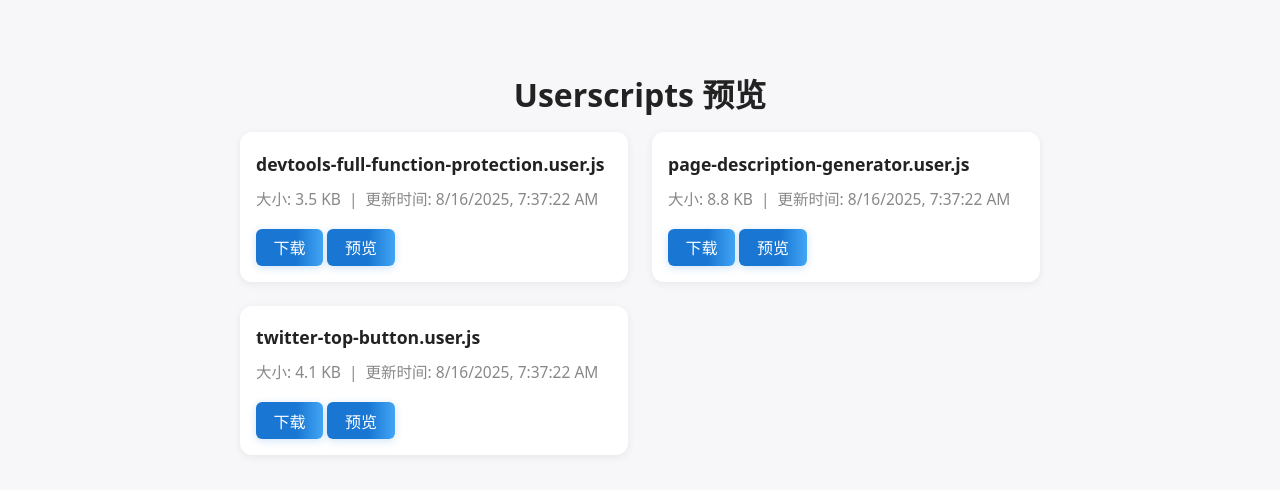
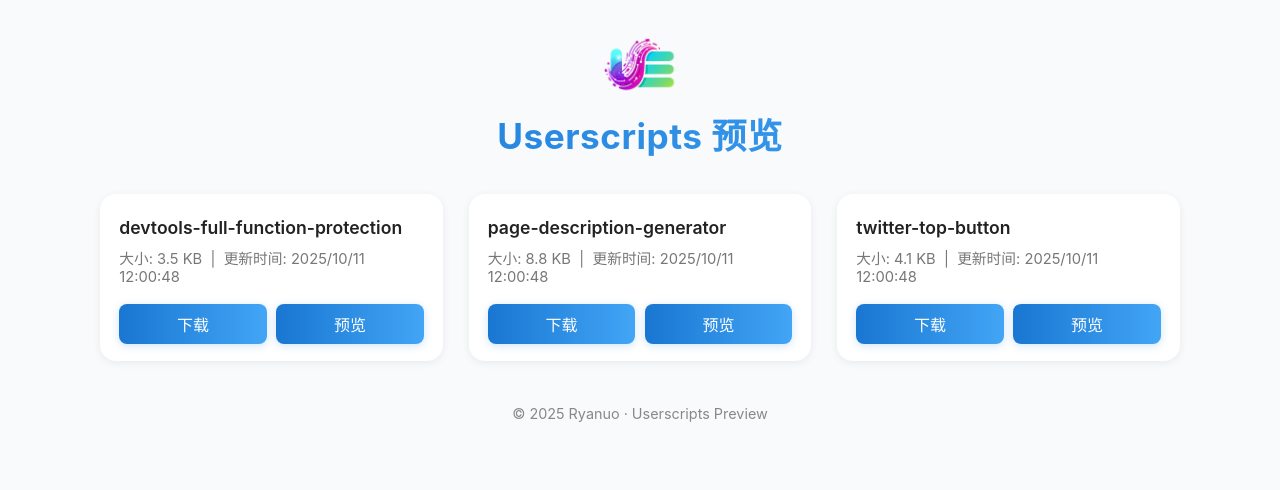
Before and after one commit to ryanuo/userscripts, a website: page index.html in a window 1280 px wide. Drawn offline with Linux system fonts and the light colour scheme.

Commit message:
feat(index): redesign UI with improved styling and favicon support
- Add favicon.ico and link it in index.html
- Redesign layout with CSS variables and dark mode enhancements
- Improve card and button styles with hover effects and transitions
- Update file metadata display format and timestamps
- Add logo link to GitHub repository in the header
- Include footer with copyright information
- Update README.md with new generation timestamp

```diff
--- a/index.html
+++ b/index.html
@@ -4,76 +4,158 @@
   <meta charset="utf-8">
   <title>Userscripts 预览</title>
   <meta name="viewport" content="width=device-width,initial-scale=1">
+  <link rel="icon" href="./favicon.ico">
   <style>
-    body {
-      font-family: system-ui, sans-serif;
-      margin: 0; padding: 0; background: var(--bg,#f7f7fa); min-height: 100vh;
-      color: var(--fg,#222); transition: background .3s,color .3s;
+    :root {
+      --bg: #f9fafc;
+      --fg: #222;
+      --card-bg: #fff;
+      --accent: #1976d2;
+      --accent-light: #42a5f5;
+      --shadow: 0 2px 8px #0001;
     }
     @media (prefers-color-scheme: dark) {
-      body { --bg: #181a1b; --fg: #eee; }
-      .card { background: #23272e; box-shadow: 0 2px 8px #0004; }
-      a { color: #90caf9; }
+      :root {
+        --bg: #181a1b;
+        --fg: #eee;
+        --card-bg: #23272e;
+        --shadow: 0 2px 12px #0005;
+      }
     }
-    h1 { font-size: 2em; margin: 1.2em 0 0.5em 0; text-align:center; }
-    .container { max-width: 800px; margin: 0 auto; padding: 2em 1em; }
-    .grid { display: grid; grid-template-columns: repeat(auto-fit,minmax(260px,1fr)); gap: 1.5em; }
+    body {
+      margin: 0;
+      font-family: "Inter", system-ui, sans-serif;
+      background: var(--bg);
+      color: var(--fg);
+      min-height: 100vh;
+      transition: background .3s, color .3s;
+    }
+    h1 {
+      text-align: center;
+      font-size: 2.2em;
+      font-weight: 700;
+      margin: 0 0 1em;
+      background: linear-gradient(90deg, var(--accent), var(--accent-light));
+      -webkit-background-clip: text;
+      -webkit-text-fill-color: transparent;
+      letter-spacing: 0.5px;
+    }
+    .container {
+      max-width: 1080px;
+      margin: 0 auto;
+      padding: 1.5em 1.2em 3em;
+    }
+    .grid {
+      display: grid;
+      gap: 1.6em;
+      grid-template-columns: repeat(auto-fit, minmax(260px, 1fr));
+    }
     .card {
-      background: #fff; border-radius: 12px; box-shadow: 0 2px 8px #0001;
-      padding: 1.2em 1em 1em 1em; display: flex; flex-direction: column; gap: 0.7em;
-      transition: box-shadow .2s;
+      background: var(--card-bg);
+      border-radius: 16px;
+      box-shadow: var(--shadow);
+      padding: 1.4em 1.2em 1.1em;
+      display: flex;
+      flex-direction: column;
+      justify-content: space-between;
+      gap: 0.6em;
+      transition: transform .2s ease, box-shadow .3s ease;
     }
-    .card:hover { box-shadow: 0 4px 16px #1976d233; }
-    .filename { font-weight: 600; font-size: 1.1em; word-break: break-all; }
-    .meta { color: #888; font-size: 0.97em; }
-    .actions { margin-top: 0.5em; }
+    .card:hover {
+      transform: translateY(-4px);
+      box-shadow: 0 6px 20px #1976d233;
+    }
+    .filename {
+      font-size: 1.1em;
+      font-weight: 600;
+      word-break: break-all;
+    }
+    .meta {
+      font-size: 0.92em;
+      color: #777;
+    }
+    @media (prefers-color-scheme: dark) {
+      .meta { color: #aaa; }
+    }
+    .actions {
+      margin-top: 0.5em;
+      display: flex;
+      gap: 0.6em;
+    }
     .btn {
-      display: inline-block; padding: 0.4em 1.1em; border-radius: 6px;
-      background: linear-gradient(90deg,#1976d2 60%,#42a5f5 100%);
-      color: #fff; text-decoration: none; font-weight: 500; font-size: 1em;
-      border: none; cursor: pointer; transition: background .2s;
+      flex: 1;
+      text-align: center;
+      padding: 0.5em 1em;
+      border-radius: 8px;
+      background: linear-gradient(90deg, var(--accent), var(--accent-light));
+      color: #fff;
+      text-decoration: none;
+      font-weight: 500;
       box-shadow: 0 2px 8px #1976d233;
+      transition: background .2s, transform .2s;
     }
-    .btn:hover { background: linear-gradient(90deg,#1565c0 60%,#1976d2 100%); }
+    .btn:hover {
+      background: linear-gradient(90deg, #1565c0, var(--accent));
+      transform: translateY(-1px);
+    }
+    footer {
+      text-align: center;
+      margin-top: 3em;
+      font-size: 0.9em;
+      color: #888;
+    }
     @media (max-width: 600px) {
-      .container { padding: 1em 0.2em; }
-      h1 { font-size: 1.3em; }
+      h1 { font-size: 1.5em; }
+      .container { padding: 1em; }
+      .btn { font-size: 0.95em; }
+    }
+    .logo{
+      display: block;
+      text-align: center;
+    }
+    .logo img{
+      width: 80px;
+      height: 80px;
+      object-fit: contain;
     }
   </style>
 </head>
+
 <body>
   <div class="container">
+    <a class="logo" href="https://github.com/ryanuo/userscripts-preview" target="_blank" rel="noopener noreferrer">
+      <img src="./favicon.ico" alt="GitHub stars">
+    </a>
+    </a>
     <h1>Userscripts 预览</h1>
     <div class="grid">
 
         <div class="card">
-          <div class="filename">devtools-full-function-protection.user.js</div>
-          <div class="meta">大小: 3.5 KB &nbsp;|&nbsp; 更新时间: 8/16/2025, 7:37:22 AM</div>
+          <div class="filename">devtools-full-function-protection</div>
+          <div class="meta">大小: 3.5 KB &nbsp;|&nbsp; 更新时间: 2025/10/11 12:00:48</div>
           <div class="actions">
             <a class="btn" href="./scripts/devtools-full-function-protection.user.js" download>下载</a>
             <a class="btn" href="./scripts/devtools-full-function-protection.user.js" target="_blank">预览</a>
           </div>
         </div>
-
         <div class="card">
-          <div class="filename">page-description-generator.user.js</div>
-          <div class="meta">大小: 8.8 KB &nbsp;|&nbsp; 更新时间: 8/16/2025, 7:37:22 AM</div>
+          <div class="filename">page-description-generator</div>
+          <div class="meta">大小: 8.8 KB &nbsp;|&nbsp; 更新时间: 2025/10/11 12:00:48</div>
           <div class="actions">
             <a class="btn" href="./scripts/page-description-generator.user.js" download>下载</a>
             <a class="btn" href="./scripts/page-description-generator.user.js" target="_blank">预览</a>
           </div>
         </div>
-
         <div class="card">
-          <div class="filename">twitter-top-button.user.js</div>
-          <div class="meta">大小: 4.1 KB &nbsp;|&nbsp; 更新时间: 8/16/2025, 7:37:22 AM</div>
+          <div class="filename">twitter-top-button</div>
+          <div class="meta">大小: 4.1 KB &nbsp;|&nbsp; 更新时间: 2025/10/11 12:00:48</div>
           <div class="actions">
             <a class="btn" href="./scripts/twitter-top-button.user.js" download>下载</a>
             <a class="btn" href="./scripts/twitter-top-button.user.js" target="_blank">预览</a>
           </div>
         </div>
-
     </div>
+    <footer>© 2025 Ryanuo · Userscripts Preview</footer>
   </div>
 </body>
 </html>
```
Also changed, not shown: utils/genIndexHtml.ts (+149 -2 lines), README.md, favicon.ico (added).
